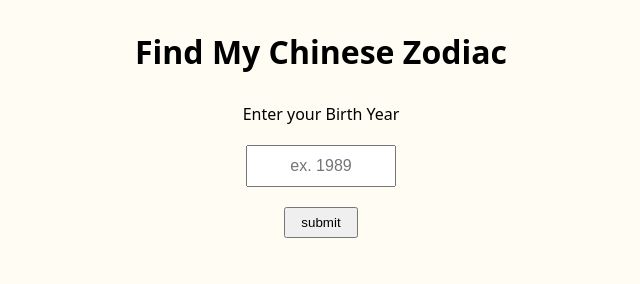
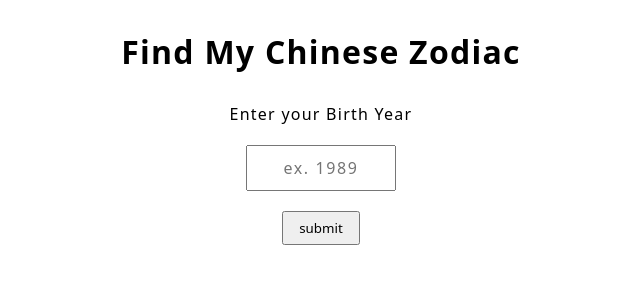
Before and after one commit to shaepy/find-your-zodiac, a plain HTML site: page index.html in a window 1280 px wide. Shown: the whole page, without its empty margins (319-959 px from the left). Drawn offline with Linux system fonts and the light colour scheme.

Commit message:
change css styling of bg color, added letter spacing, increased font size

```diff
--- a/main.css
+++ b/main.css
@@ -5,10 +5,11 @@
 }
 
 body {
-    background-color: rgb(255, 253, 243);
+    background-color: rgb(255, 255, 255);
     font-family: system-ui, sans-serif;
     /* Ensures full height compatibility across devices */
     min-height: 100dvh;
+    letter-spacing: .078rem;
   }
 
 #content {
@@ -20,23 +21,25 @@ body {
     margin-top: 30px;
 }
 
-#content p {
-    font-size: 18px;
+p {
+    font-size: 20px;
+}
+
+h1 {
+    font-size: 32px;
 }
 
 input[type=text] {
+    font-family: system-ui, sans-serif;
+    letter-spacing: .1rem;
     padding: 10px 0px;
     max-width: 150px;
     font-size: 16px;
     text-align: center;
 }
 
-input[type=text]:focus {
-    padding: 10px 0px;
-    border: 1px solid #555;
-}
-
 input[type=submit] {
+    font-family: system-ui, sans-serif;
     padding: 6px 15px;
 }
 
```
